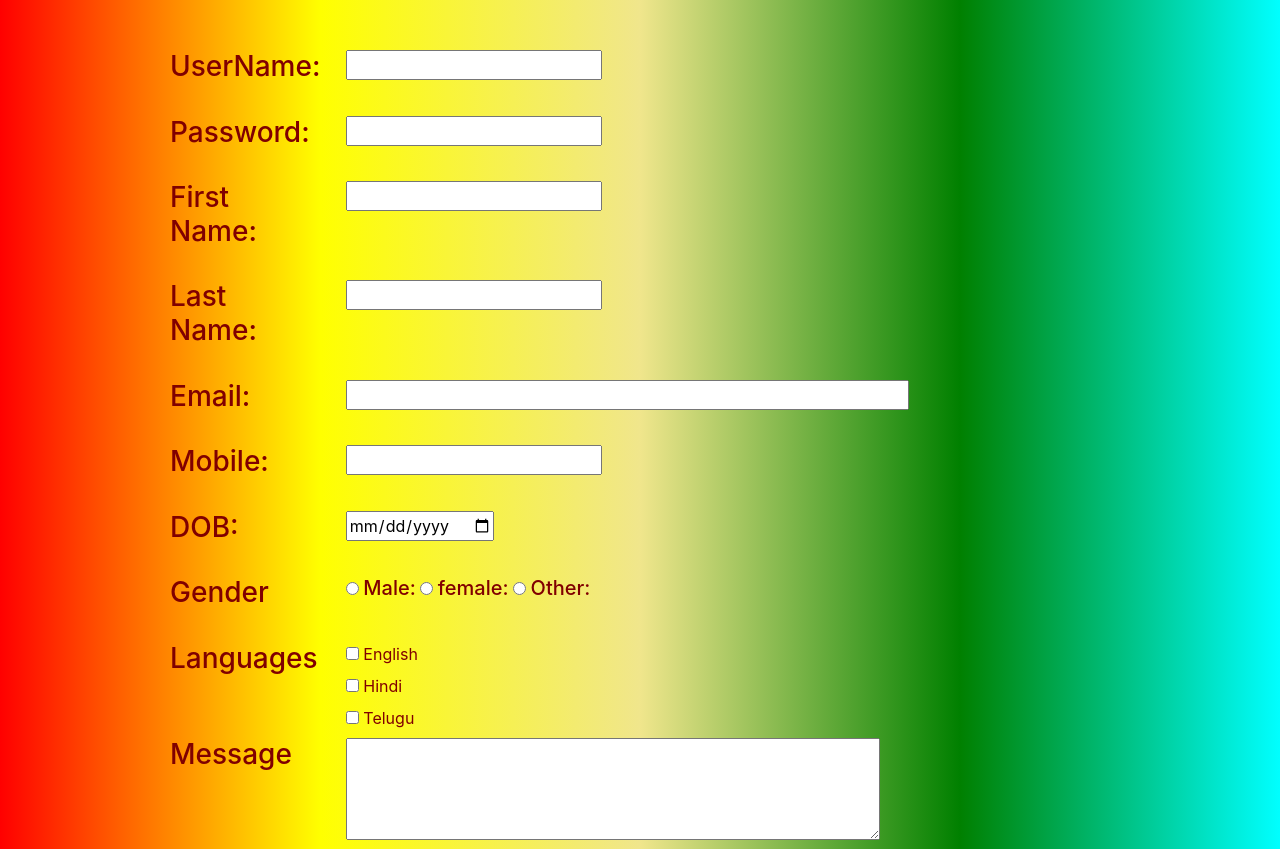
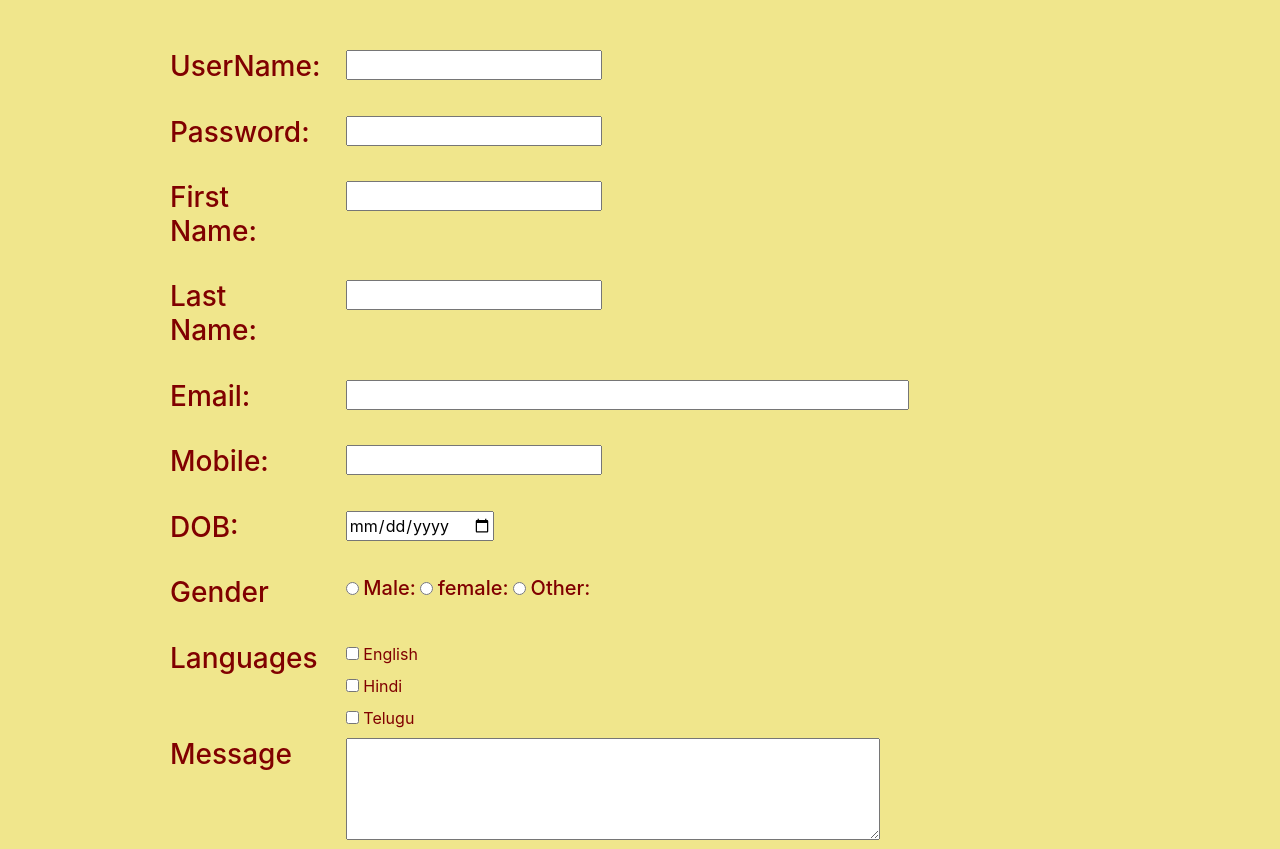
Before and after one commit to pavan41299/Pavan41299.github.io, a plain HTML site: page index.html in a window 1280 px wide. Shown: the top 849 px of the page. Drawn offline with nearby package versions, Linux system fonts and the light colour scheme.

Commit message:
Update index.html

```diff
--- a/index.html
+++ b/index.html
@@ -7,7 +7,7 @@
 			padding-top: 50px;
 			padding-left: 100px;
 			color: maroon;
-			background-image: linear-gradient(to right,red,yellow,khaki,green,cyan);
+			background:khaki;
 		}
 	</style>
 	<title></title>
```
